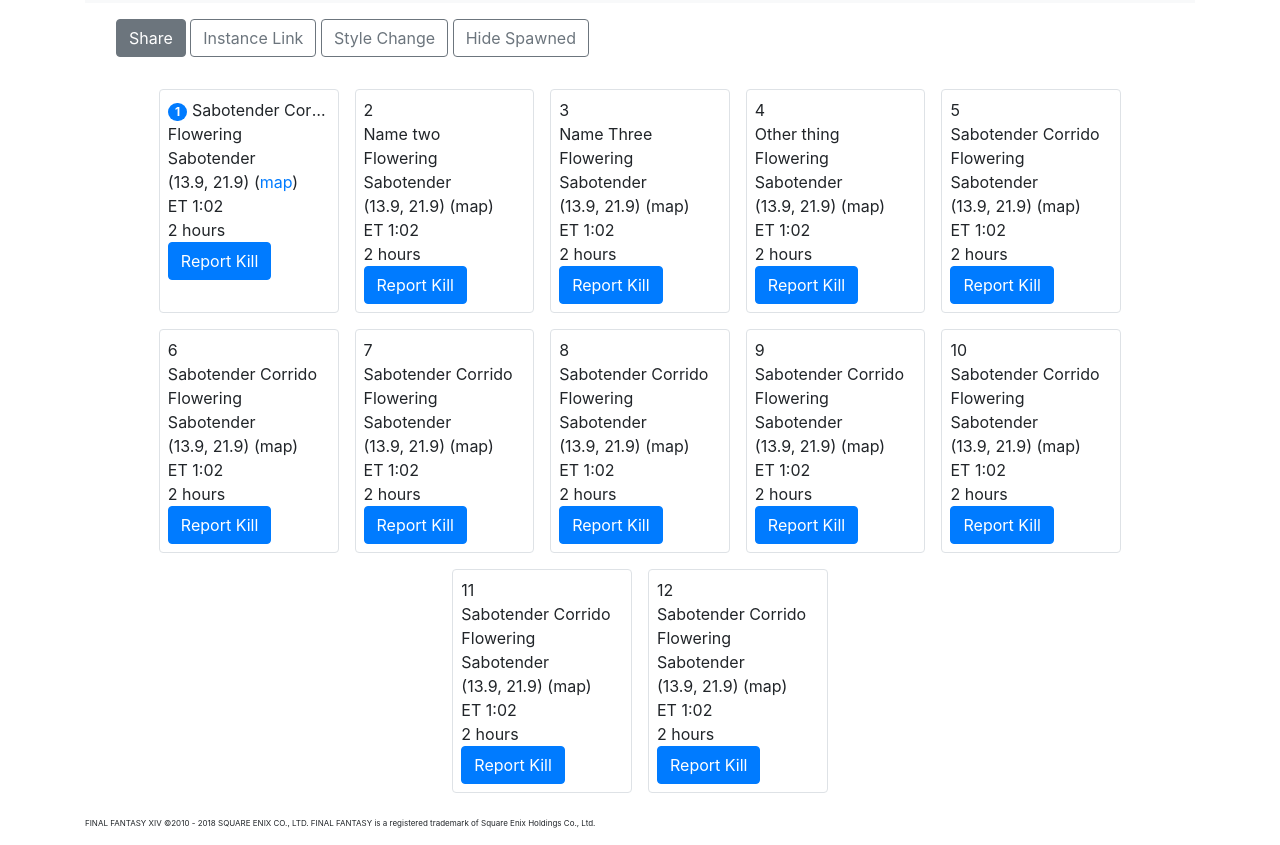
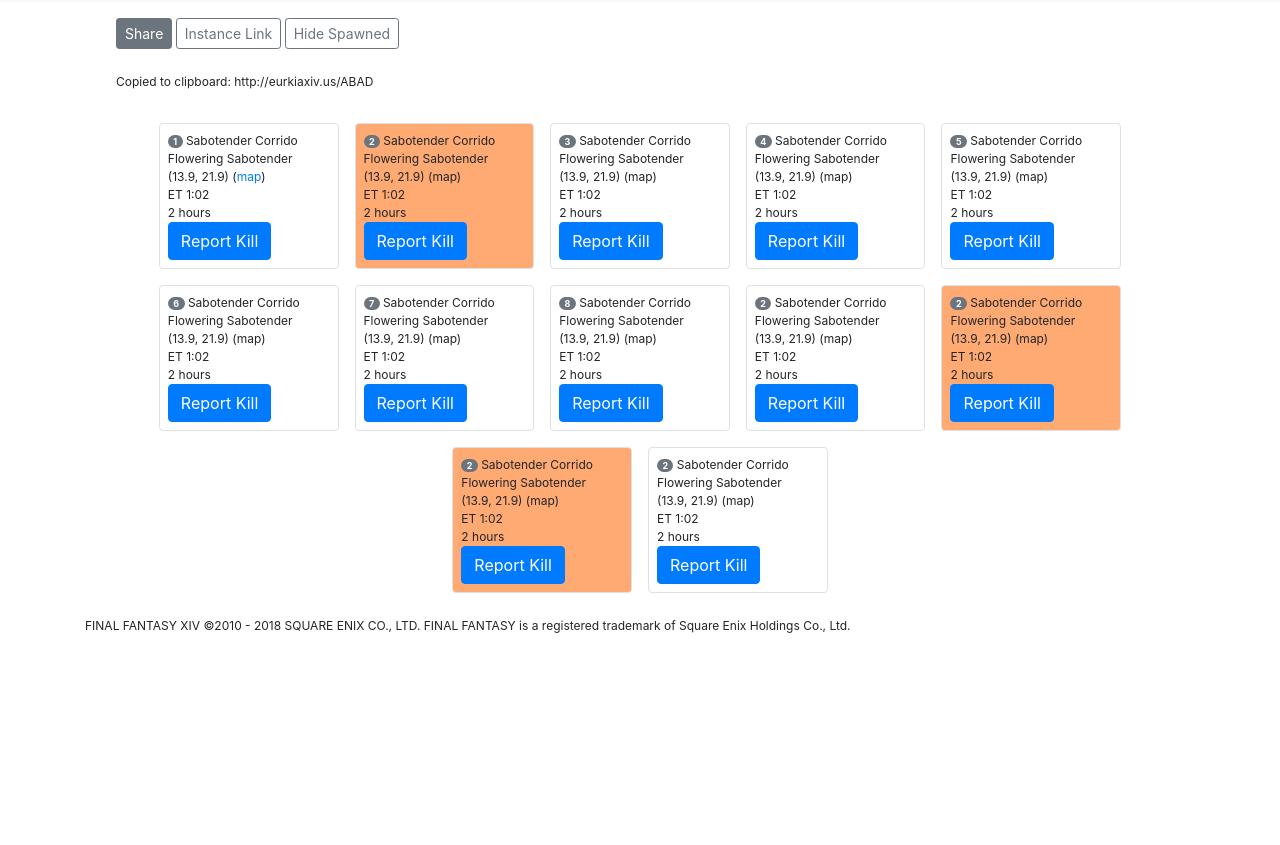
Before and after one commit to unfaiyted/eurekaxiv, a website: page index.html in a window 1280 px wide. Shown: the part 59-904 px from the top of the page. After the commit the page ends 800 px from the top, so only its background shows below. Drawn offline with nearby package versions, Linux system fonts and the light colour scheme.

Commit message:
test map file added

```diff
--- a/css/eureka.css
+++ b/css/eureka.css
@@ -1,3 +1,12 @@
+.container p, span, div {
+    font-size: 12px;
+}
+
 footer p {
     font-size: 8px;
 }
+
+
+.spawned {
+    background-color: #ffaa73;
+}
--- a/index.html
+++ b/index.html
@@ -12,8 +12,6 @@
 
 </head>
 <body>
-
-<div class="container">
 
 <nav class="navbar navbar-expand-lg navbar-light bg-light">
     <a class="navbar-brand" href="#">Eureka! I've got it!</a>
@@ -41,13 +39,19 @@
     </div>
 </nav>
 
+<div class="container">
 
     <div class="row p-2 m-2">
         <div class="col-12">
-            <button type="button" class="btn btn-secondary">Share</button>
-            <button type="button" class="btn btn btn-outline-secondary">Instance Link</button>
-            <button type="button" class="btn btn btn-outline-secondary">Style Change</button>
-            <button type="button" class="btn btn btn-outline-secondary">Hide Spawned</button>
+            <button type="button" class="btn btn-sm btn-secondary">Share</button>
+            <button type="button" class="btn btn-sm btn-outline-secondary">Instance Link</button>
+            <button type="button" id="hide-spawned" class="btn btn-sm btn-outline-secondary">Hide Spawned</button>
+        </div>
+    </div>
+
+    <div class="row p-2 m-2">
+        <div class="col-12">
+          Copied to clipboard: <span id="copy-text">http://eurkiaxiv.us/ABAD</span>
         </div>
     </div>
 
@@ -55,7 +59,7 @@
 
         <div class="spawn rounded border p-2 m-2 col-md-3 col-lg-2 col-sm-5 col-12">
             <div class="header text-nowrap text-truncate">
-               <span class="lvl badge badge-pill badge-primary">1</span> <span class="NM">Sabotender Corrido</span>
+               <span class="lvl badge badge-pill badge-secondary">1</span> <span class="NM">Sabotender Corrido</span>
             </div>
             <div class="spawner">Flowering Sabotender</div>
             <div class="pos">(13.9, 21.9) (<a href="#" data-toggle="modal" data-target="#map">map</a>)</div>
@@ -63,9 +67,10 @@
             <div class="respawn">2 hours</div>
             <div class="report"><button class="kill btn btn-primary" data-toggle="modal" data-target="#report">Report Kill</button></div>
         </div>
-        <div class="spawn rounded border p-2 m-2 col-md-3 col-lg-2 col-sm-5 col-12">
-            <div class="lvl">2</div>
-            <div class="NM">Name two</div>
+        <div class="spawn rounded border p-2 m-2 col-md-3 col-lg-2 col-sm-5 col-12 spawned">
+            <div class="header text-nowrap text-truncate">
+                <span class="lvl badge badge-pill badge-secondary">2</span> <span class="NM">Sabotender Corrido</span>
+            </div>
             <div class="spawner">Flowering Sabotender</div>
             <div class="pos">(13.9, 21.9) (map)</div>
             <div class="killed">ET 1:02</div>
@@ -73,8 +78,9 @@
             <div class="report"><button class="kill btn btn-primary" data-toggle="modal" data-target="#report">Report Kill</button></div>
         </div>
         <div class="spawn rounded border p-2 m-2 col-md-3 col-lg-2 col-sm-5 col-12">
-            <div class="lvl">3</div>
-            <div class="NM">Name Three</div>
+            <div class="header text-nowrap text-truncate">
+                <span class="lvl badge badge-pill badge-secondary">3</span> <span class="NM">Sabotender Corrido</span>
+            </div>
             <div class="spawner">Flowering Sabotender</div>
             <div class="pos">(13.9, 21.9) (map)</div>
             <div class="killed">ET 1:02</div>
@@ -82,8 +88,9 @@
             <div class="report"><button class="kill btn btn-primary" data-toggle="modal" data-target="#report">Report Kill</button></div>
         </div>
         <div class="spawn rounded border p-2 m-2 col-md-3 col-lg-2 col-sm-5 col-12">
-            <div class="lvl">4</div>
-            <div class="NM">Other thing</div>
+            <div class="header text-nowrap text-truncate">
+                <span class="lvl badge badge-pill badge-secondary">4</span> <span class="NM">Sabotender Corrido</span>
+            </div>
             <div class="spawner">Flowering Sabotender</div>
             <div class="pos">(13.9, 21.9) (map)</div>
             <div class="killed">ET 1:02</div>
@@ -92,8 +99,9 @@
         </div>
 
         <div class="spawn rounded border p-2 m-2 col-md-3 col-lg-2 col-sm-5 col-12">
-            <div class="lvl">5</div>
-            <div class="NM">Sabotender Corrido</div>
+            <div class="header text-nowrap text-truncate">
+                <span class="lvl badge badge-pill badge-secondary">5</span> <span class="NM">Sabotender Corrido</span>
+            </div>
             <div class="spawner">Flowering Sabotender</div>
             <div class="pos">(13.9, 21.9) (map)</div>
             <div class="killed">ET 1:02</div>
@@ -101,8 +109,9 @@
             <div class="report"><button class="kill btn btn-primary" data-toggle="modal" data-target="#report">Report Kill</button></div>
         </div>
         <div class="spawn rounded border p-2 m-2 col-md-3 col-lg-2 col-sm-5 col-12">
-            <div class="lvl">6</div>
-            <div class="NM">Sabotender Corrido</div>
+            <div class="header text-nowrap text-truncate">
+                <span class="lvl badge badge-pill badge-secondary">6</span> <span class="NM">Sabotender Corrido</span>
+            </div>
             <div class="spawner">Flowering Sabotender</div>
             <div class="pos">(13.9, 21.9) (map)</div>
             <div class="killed">ET 1:02</div>
@@ -110,8 +119,9 @@
             <div class="report"><button class="kill btn btn-primary" data-toggle="modal" data-target="#report">Report Kill</button></div>
         </div>
         <div class="spawn rounded border p-2 m-2 col-md-3 col-lg-2 col-sm-5 col-12">
-            <div class="lvl">7</div>
-            <div class="NM">Sabotender Corrido</div>
+            <div class="header text-nowrap text-truncate">
+                <span class="lvl badge badge-pill badge-secondary">7</span> <span class="NM">Sabotender Corrido</span>
+            </div>
             <div class="spawner">Flowering Sabotender</div>
             <div class="pos">(13.9, 21.9) (map)</div>
             <div class="killed">ET 1:02</div>
@@ -119,8 +129,9 @@
             <div class="report"><button class="kill btn btn-primary" data-toggle="modal" data-target="#report">Report Kill</button></div>
         </div>
         <div class="spawn rounded border p-2 m-2 col-md-3 col-lg-2 col-sm-5 col-12">
-            <div class="lvl">8</div>
-            <div class="NM">Sabotender Corrido</div>
+            <div class="header text-nowrap text-truncate">
+                <span class="lvl badge badge-pill badge-secondary">8</span> <span class="NM">Sabotender Corrido</span>
+            </div>
             <div class="spawner">Flowering Sabotender</div>
             <div class="pos">(13.9, 21.9) (map)</div>
             <div class="killed">ET 1:02</div>
@@ -129,17 +140,29 @@
         </div>
 
         <div class="spawn rounded border p-2 m-2 col-md-3 col-lg-2 col-sm-5 col-12">
-            <div class="lvl">9</div>
-            <div class="NM">Sabotender Corrido</div>
+            <div class="header text-nowrap text-truncate">
+                <span class="lvl badge badge-pill badge-secondary">2</span> <span class="NM">Sabotender Corrido</span>
+            </div>
             <div class="spawner">Flowering Sabotender</div>
             <div class="pos">(13.9, 21.9) (map)</div>
             <div class="killed">ET 1:02</div>
             <div class="respawn">2 hours</div>
             <div class="report"><button class="kill btn btn-primary" data-toggle="modal" data-target="#report">Report Kill</button></div>
         </div>
-        <div class="spawn rounded border p-2 m-2 col-md-3 col-lg-2 col-sm-5 col-12 spawned-current">
-            <div class="lvl">10</div>
-            <div class="NM">Sabotender Corrido</div>
+        <div class="spawn rounded border p-2 m-2 col-md-3 col-lg-2 col-sm-5 col-12 spawned">
+            <div class="header text-nowrap text-truncate">
+                <span class="lvl badge badge-pill badge-secondary">2</span> <span class="NM">Sabotender Corrido</span>
+            </div>
+            <div class="spawner">Flowering Sabotender</div>
+            <div class="pos">(13.9, 21.9) (map)</div>
+            <div class="killed">ET 1:02</div>
+            <div class="respawn">2 hours</div>
+            <div class="report"><button class="kill btn btn-primary" data-toggle="modal" data-target="#report">Report Kill</button></div>
+        </div>
+        <div class="spawn rounded border p-2 m-2 col-md-3 col-lg-2 col-sm-5 col-12 spawned">
+            <div class="header text-nowrap text-truncate">
+                <span class="lvl badge badge-pill badge-secondary">2</span> <span class="NM">Sabotender Corrido</span>
+            </div>
             <div class="spawner">Flowering Sabotender</div>
             <div class="pos">(13.9, 21.9) (map)</div>
             <div class="killed">ET 1:02</div>
@@ -147,17 +170,9 @@
             <div class="report"><button class="kill btn btn-primary" data-toggle="modal" data-target="#report">Report Kill</button></div>
         </div>
         <div class="spawn rounded border p-2 m-2 col-md-3 col-lg-2 col-sm-5 col-12">
-            <div class="lvl">11</div>
-            <div class="NM">Sabotender Corrido</div>
-            <div class="spawner">Flowering Sabotender</div>
-            <div class="pos">(13.9, 21.9) (map)</div>
-            <div class="killed">ET 1:02</div>
-            <div class="respawn">2 hours</div>
-            <div class="report"><button class="kill btn btn-primary" data-toggle="modal" data-target="#report">Report Kill</button></div>
+            <div class="header text-nowrap text-truncate">
+                <span class="lvl badge badge-pill badge-secondary">2</span> <span class="NM">Sabotender Corrido</span>
             </div>
-        <div class="spawn rounded border p-2 m-2 col-md-3 col-lg-2 col-sm-5 col-12">
-            <div class="lvl">12</div>
-            <div class="NM">Sabotender Corrido</div>
             <div class="spawner">Flowering Sabotender</div>
             <div class="pos">(13.9, 21.9) (map)</div>
             <div class="killed">ET 1:02</div>
@@ -205,7 +220,7 @@
 
             </div>
             <div class="modal-footer">
-                <button type="button" class="btn btn-primary">Save changes</button>
+                <button type="button" class="btn btn-primary">Report</button>
                 <button type="button" class="btn btn-secondary" data-dismiss="modal">Cancel</button>
             </div>
         </div>
@@ -223,7 +238,7 @@
                     </button>
                 </div>
                 <div class="modal-body">
-                    <img src="images/1.png" class="img-fluid">
+                    <img src="images/1-map.png" class="img-fluid">
                 </div>
                 <div class="modal-footer">
                     <button type="button" class="btn btn-secondary" data-dismiss="modal">Close</button>
--- a/js/eureka.js
+++ b/js/eureka.js
@@ -28,7 +28,7 @@
             $(this).css('background-color','#e1d7cf');
 
         }, function () {
-            $(this).css('background-color','#FFF');
+            $(this).hasClass("spawned") ? $(this).css('background-color','#ffaa73') :  $(this).css('background-color','#FFF');
         }
     );
 
@@ -43,5 +43,11 @@
      });
 
 
+     $('#hide-spawned').click(function () {
+         $('.spawned').toggle();
+         $(this).text(($(this).text() === 'Hide Spawned') ?  'Show Spawned' :  'Hide Spawned');
+     });
+
+
 
 })();
```
Also changed, not shown: images/1-map.png (added). Lines whose indentation alone changed are shown as unchanged.
